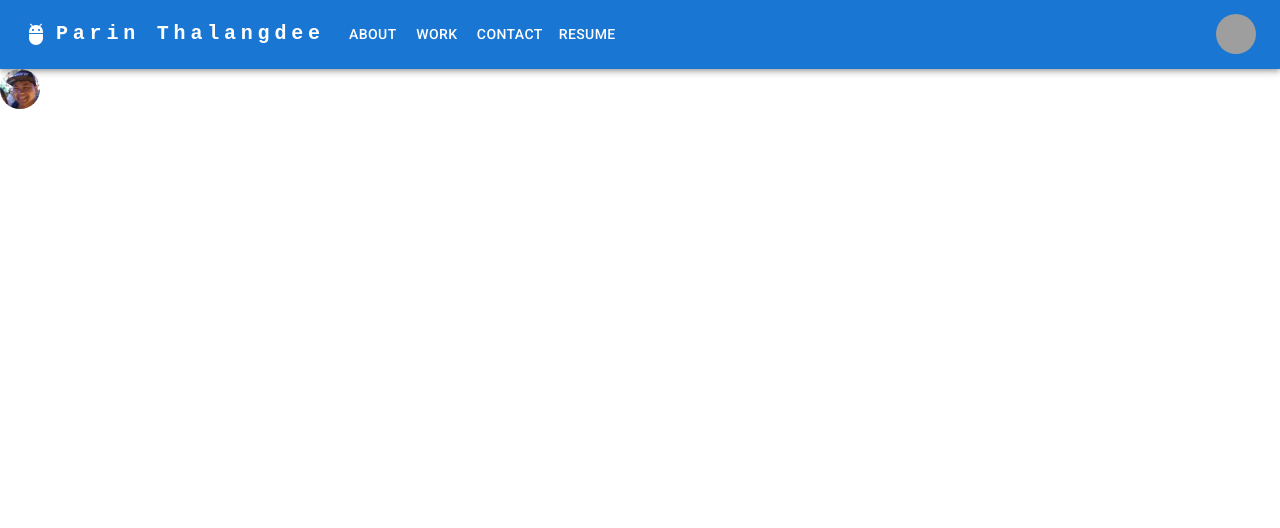
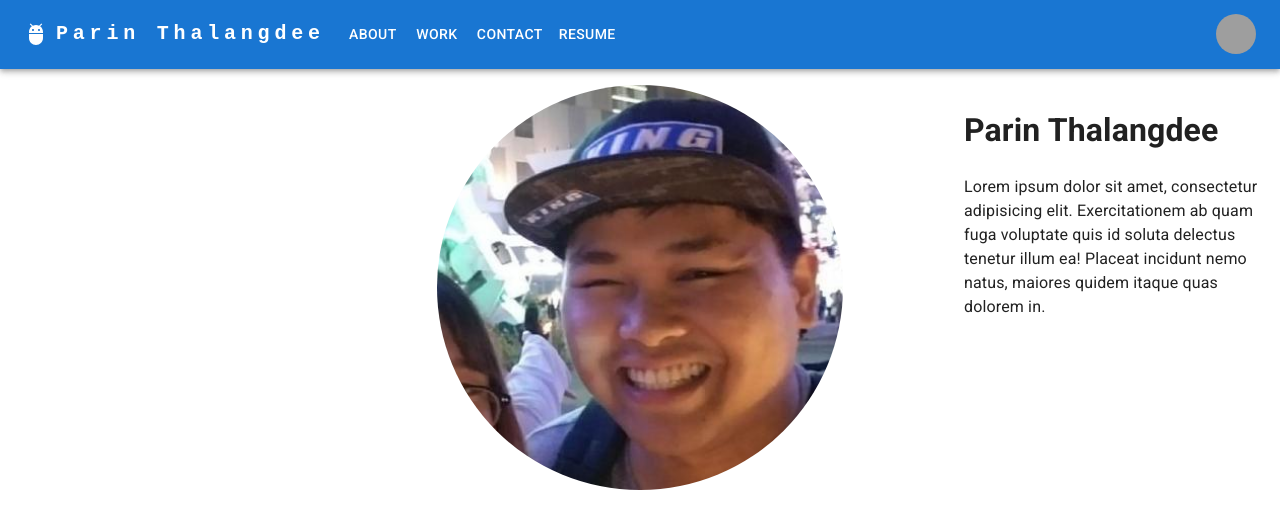
Before and after one commit to ParinThalangdee/20-ReactPortfolio, a React (Create React App) app: page / in a window 1280 px wide. Shown: the top 528 px of the page. Built offline with nearby package versions, Linux system fonts and the light colour scheme; grey boxes are pictures that could not be loaded.

Commit message:
Revision to About.js

```diff
--- a/src/components/About/About.js
+++ b/src/components/About/About.js
@@ -8,13 +8,22 @@ import Avatar from '@mui/material/Avatar';
 
 const About = () => {
   return (
-    <>
-      <Grid container>
-        <Grid item xs={12}>
-          <Avatar alt="Portrait" src={photo}></Avatar>
+    <Grid>
+      <Grid justifyContent="center" container padding={2} spacing={2}>
+        <Grid item md={4}></Grid>
+        <Grid item xs={12} md={4}>
+          <Avatar alt="Portrait" src={photo} sx={{ width: 1, height: 1}}></Avatar>
         </Grid>
+
+        <Grid item md={1}></Grid>
+
+        <Grid item xs={12} md={3}>
+          <h1>Parin Thalangdee</h1>
+          <p>Lorem ipsum dolor sit amet, consectetur adipisicing elit. Exercitationem ab quam fuga voluptate quis id soluta delectus tenetur illum ea! Placeat incidunt nemo natus, maiores quidem itaque quas dolorem in.</p>
+        </Grid>
+
       </Grid>
-    </>
+    </Grid>
   )
 }
 
```
